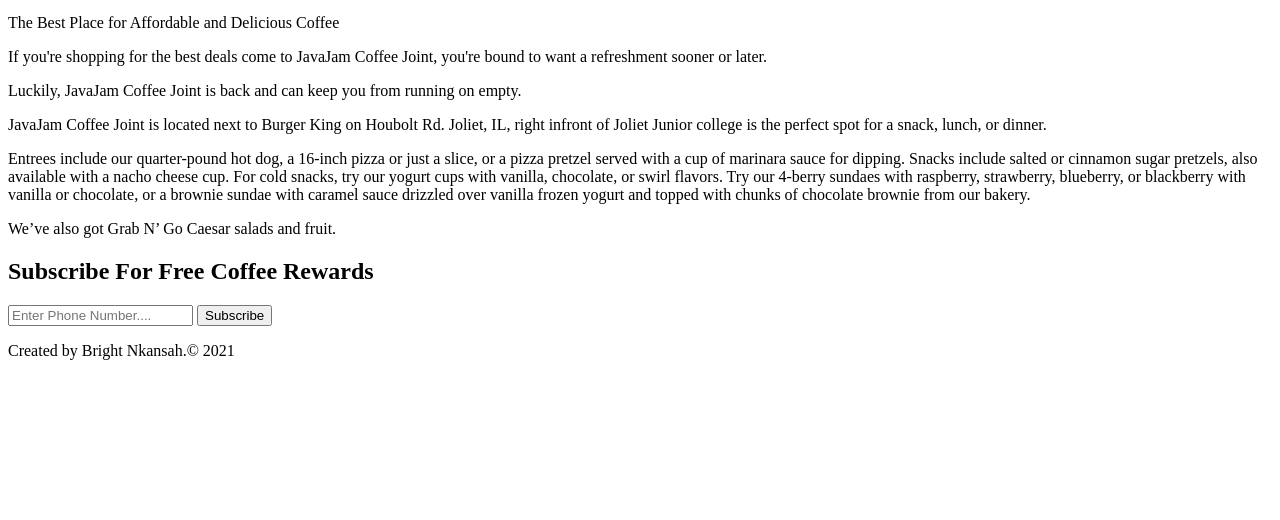
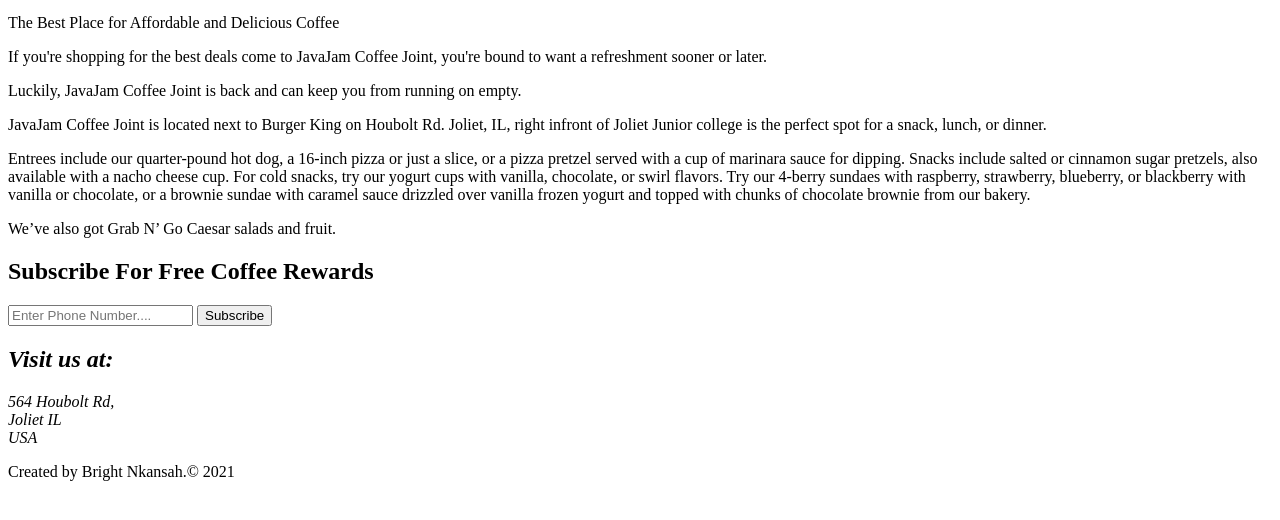
Before and after one commit to Bright4586/module03, a plain HTML site: page JavaJam Coffee Store.html in a window 1280 px wide. Shown: the part 136-656 px from the top of the page. Drawn offline with Linux system fonts and the light colour scheme.

Commit message:
Update JavaJam Coffee Store.html

```diff
--- a/JavaJam Coffee Store.html
+++ b/JavaJam Coffee Store.html
@@ -49,7 +49,12 @@
 </div>
 
 
-
+<address>
+<h1>Visit us at: </h1>
+564 Houbolt Rd, <br>
+Joliet IL <br>
+USA
+</address>
 
 <footer>
 <p> Created by Bright Nkansah.© 2021</p>
```
